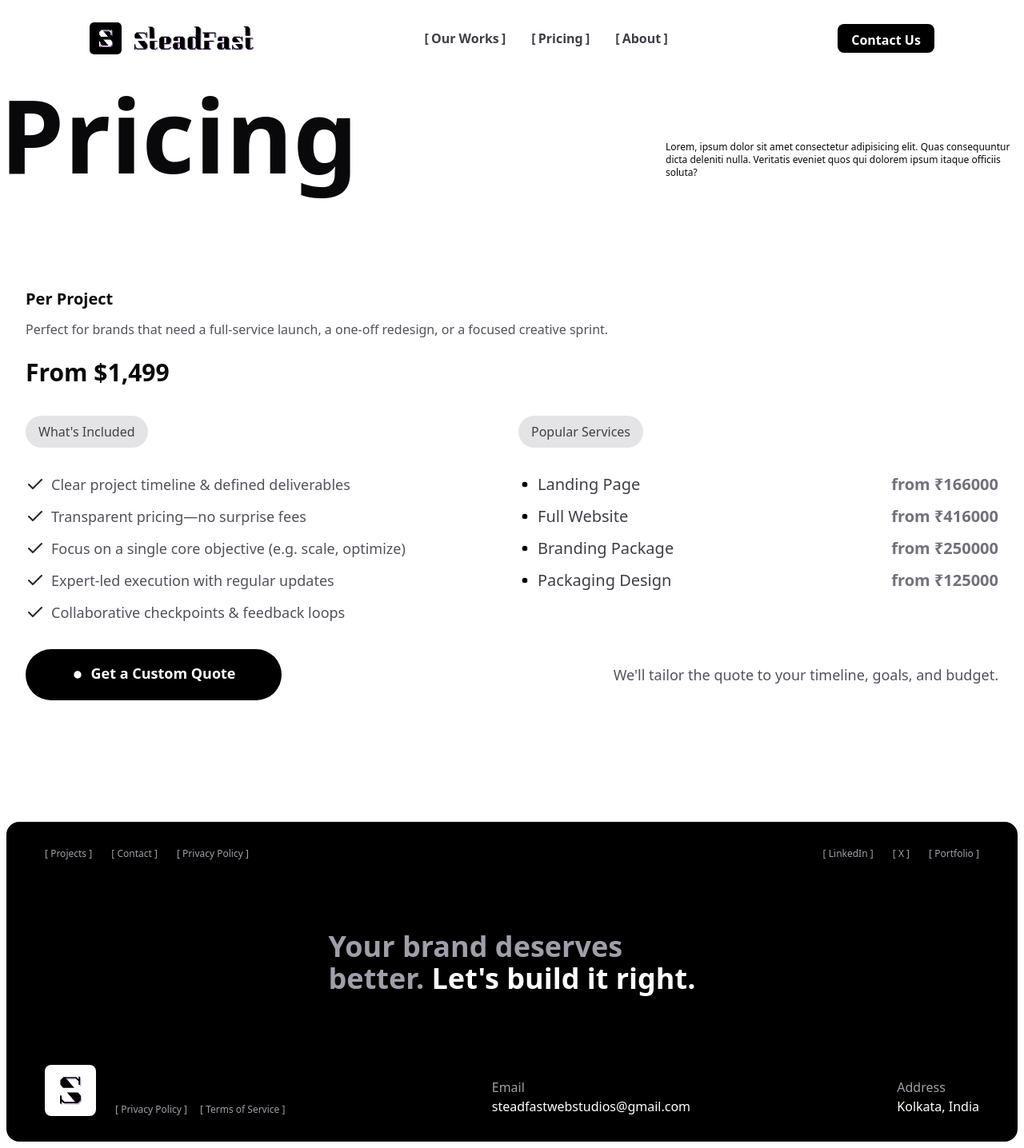
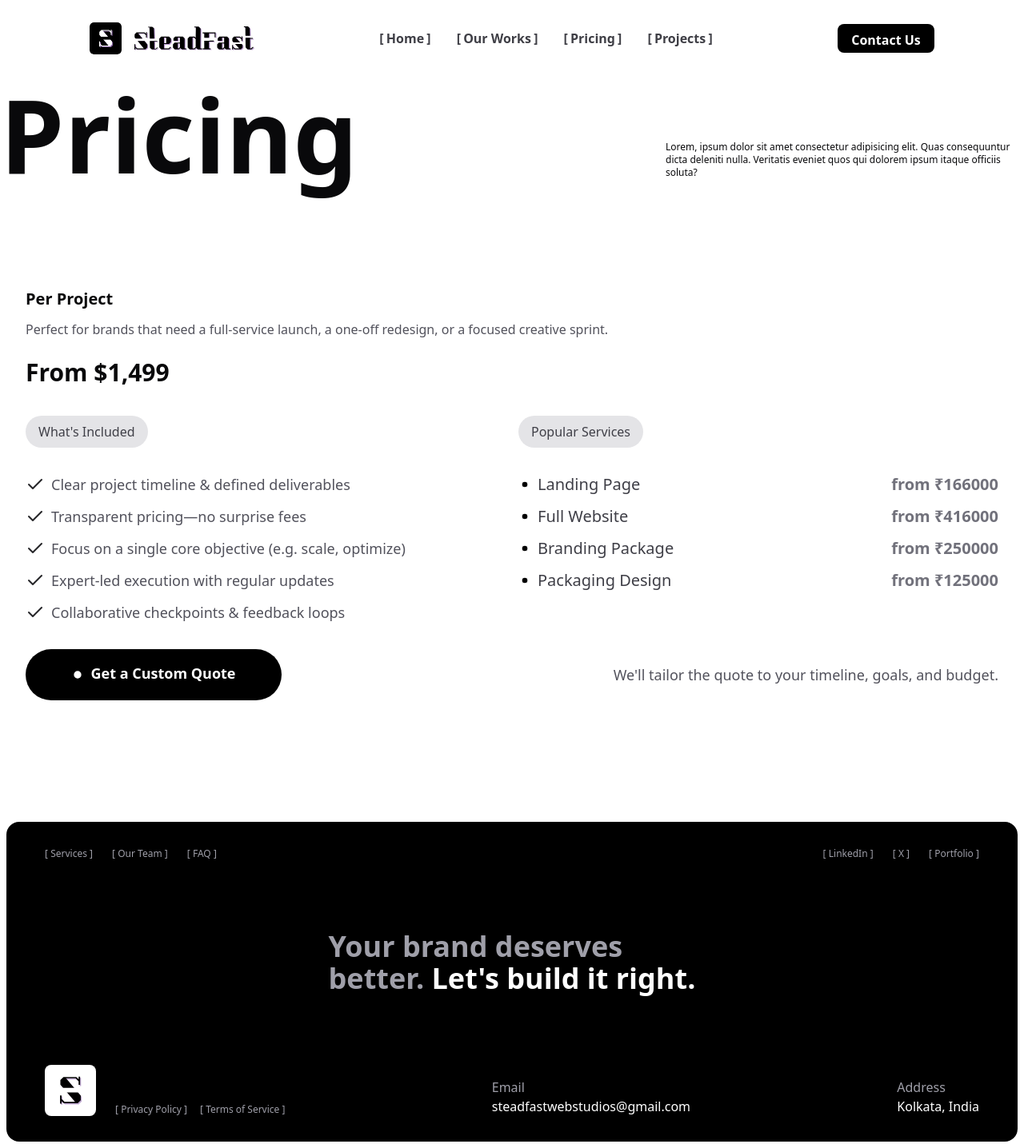
Before and after one commit to msanchariii/steadfast, a Next.js app: page /pricing in a window 1280 px wide. Shown: the whole page at 80% size. Built offline with nearby package versions, Linux system fonts and the light colour scheme.

Commit message:
feat: refactor footer and navbar to use dynamic links from globals; update hero section description

```diff
--- a/src/components/Footer.tsx
+++ b/src/components/Footer.tsx
@@ -1,15 +1,18 @@
 import React from "react";
 import Navlink from "./navbar/Navlink";
-import { socialLinks } from "@/data/globals";
+import { footerLinks, socialLinks } from "@/data/globals";
 
 const Footer = () => (
     <footer className="mt-6 min-h-[50dvh] rounded-t-2xl bg-black px-6 py-8 text-white md:mx-2 md:mb-2 md:rounded-2xl xl:mt-24 xl:px-12 2xl:px-16">
         <div className="flex justify-between text-xs font-medium text-zinc-200">
             <div className="flex flex-col items-start gap-6 text-zinc-400 lg:flex-row">
-                <Navlink label="Projects" href="/projects" />
-
-                <Navlink label="Contact" href="/contact" />
-                <Navlink label="Privacy Policy" href="/privacy-policy" />
+                {footerLinks.map((link) => (
+                    <Navlink
+                        key={link.id + "footerLink"}
+                        label={link.label}
+                        href={link.href}
+                    />
+                ))}
             </div>
             <div className="flex flex-col items-end gap-6 text-zinc-400 lg:flex-row">
                 {socialLinks.map((social) => {
--- a/src/components/Navbar.tsx
+++ b/src/components/Navbar.tsx
@@ -7,6 +7,7 @@ import { useMediaQuery } from "react-responsive";
 import gsap from "gsap";
 import { useGSAP } from "@gsap/react";
 import AnimatedButton from "./AnimatedButton";
+import { navbarLinks } from "@/data/globals";
 
 const Navbar = () => {
     const [hasMounted, setHasMounted] = useState(false);
@@ -63,9 +64,13 @@ const Navbar = () => {
                               } rounded-b-3xl bg-white p-8 text-black`
                     }`}
                 >
-                    <Navlink label="Our Works" href="/works" />
-                    <Navlink label="Pricing" href="/pricing" />
-                    <Navlink label="About" href="/about" />
+                    {navbarLinks.map((link) => (
+                        <Navlink
+                            key={"navlink" + link.id}
+                            label={link.label}
+                            href={link.href}
+                        />
+                    ))}
                 </nav>
             )}
             <AnimatedButton
--- a/src/components/sections/Hero.tsx
+++ b/src/components/sections/Hero.tsx
@@ -1,4 +1,5 @@
 "use client";
+import { sectionDescriptions } from "@/data/globals";
 import { useGSAP } from "@gsap/react";
 import gsap from "gsap";
 import { SplitText } from "gsap/all";
@@ -73,12 +74,6 @@ export default function Hero() {
     return (
         <>
             <section className="flex flex-col justify-center">
-                {/* <h1
-                    ref={titleRef}
-                    className="text-charcoal text-7xl leading-16 font-bold tracking-tight md:text-9xl"
-                >
-                    SteadFast
-                </h1> */}
                 <Image
                     src={"/assets/global/logo-with-tagline.svg"}
                     height={300}
@@ -108,9 +103,11 @@ export default function Hero() {
                         className="text-charcoal/70 max-w-xl text-xs font-medium tracking-wide"
                         id="hero-description"
                     >
-                        Lorem ipsum dolor sit amet consectetur, adipisicing
-                        elit. Sint molestias consequuntur unde modi voluptatem
-                        saepe accusantium Lorem ipsum dolor sit amet.
+                        {
+                            sectionDescriptions.find(
+                                (desc) => desc.section === "hero",
+                            )?.description
+                        }
                     </p>
                 </div>
                 <div className="mt-24 hidden w-full px-4 text-zinc-700 lg:flex lg:items-center lg:justify-around lg:gap-4 lg:opacity-90">
```
